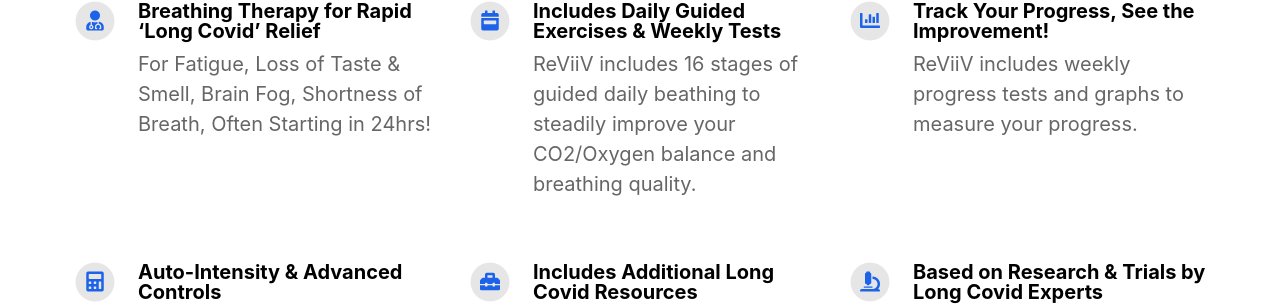
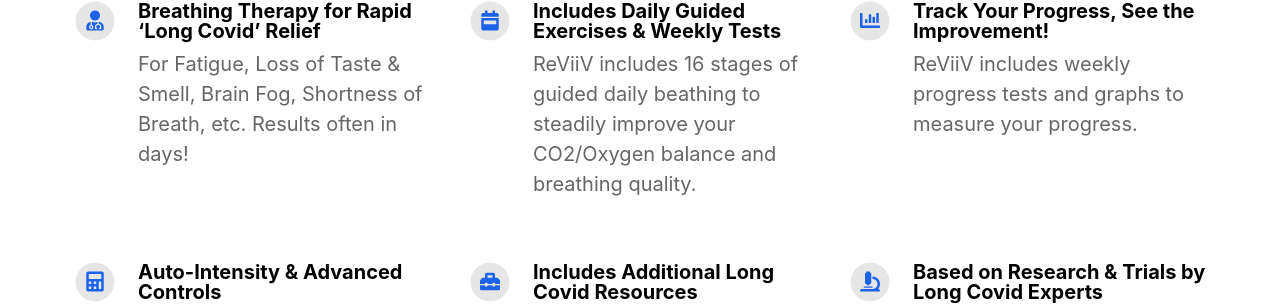
Before and after one commit to marcvanh/reviiv.me, a Jekyll site: the page built from index.html, in a window 1280 px wide. Shown: the part 1083-1388 px from the top of the page. Built offline with Jekyll 4.4.1, drawn with Linux system fonts in a browser that asks for light colours; nearby versions of some CDN libraries.

Commit message:
Update _config.yml

```diff
--- a/_config.yml
+++ b/_config.yml
@@ -36,7 +36,7 @@ youtube_username                          :
 features                                  :
 
   - title                                 : Breathing Therapy for Rapid ‘Long Covid’ Relief
-    description                           : For Fatigue, Loss of Taste & Smell, Brain Fog, Shortness of Breath, Often Starting in 24hrs!
+    description                           : For Fatigue, Loss of Taste & Smell, Brain Fog, Shortness of Breath, etc.  Results often in days!
     fontawesome_icon_name                 : user-md
 
   - title                                 : Includes Daily Guided Exercises & Weekly Tests
```
